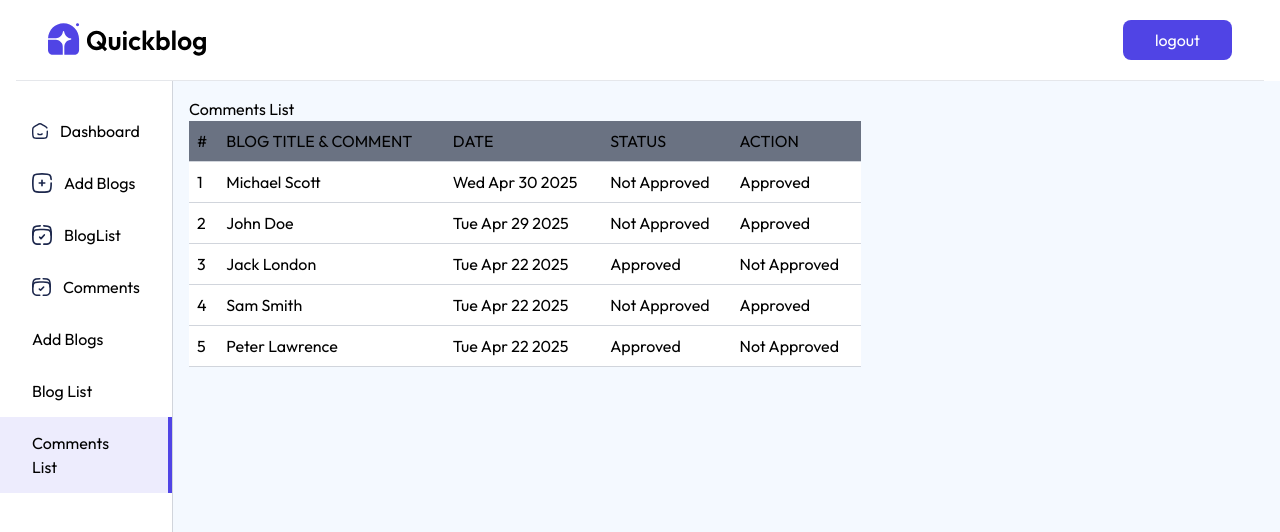
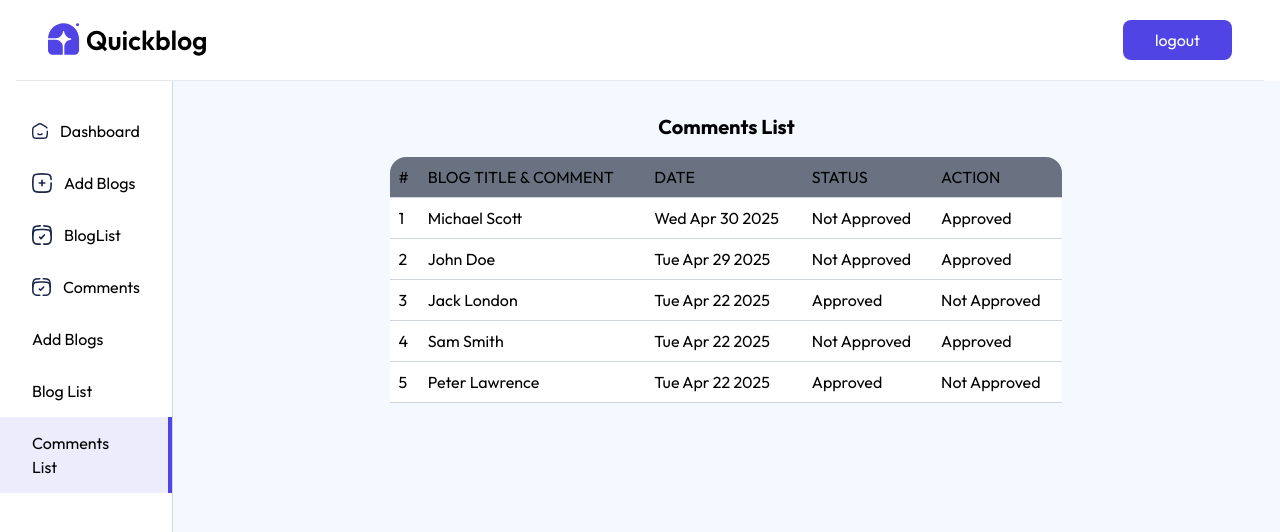
Before and after one commit to GowthamAbi/blog, a React (Vite) app: page /admin/commentslist in a window 1280 px wide. Shown: the top 532 px of the page. Built offline with nearby package versions, Linux system fonts and the light colour scheme.

Commit message:
allmost complete

```diff
--- a/src/pages/Options/CommentsList.jsx
+++ b/src/pages/Options/CommentsList.jsx
@@ -16,9 +16,9 @@ useEffect(()=>{
 },[])
   return (
     <div className='bg-blue-300/10 w-full px-4 py-4'>
-      <h5 className=' '> Comments List </h5>
+      <h5 className=' text-center py-4 font-bold text-xl'> Comments List </h5>
 
-      <div className='max-w-2xl bg-white rounded-t-2xl '>
+      <div className='overflow-scroll bg-white h-auto max-w-2xl lg:mx-auto md:mx-auto rounded-t-2xl '>
         <table className='w-full '>
 
           <thead className='uppercase bg-gray-500'>
--- a/src/pages/Options/List.jsx
+++ b/src/pages/Options/List.jsx
@@ -19,7 +19,7 @@ export default function List() {
     <div className='bg-blue-400/10 w-full  h-screen '>
         <div>
             <h5 className=' text-center py-8 text-2xl font-bold  '>Blog List</h5>
-            <div className= 'overflow-scroll  bg-white h-auto max-w-2xl lg:mx-auto md:mx-auto mx-2 rounded-2xl  '>
+            <div className= 'overflow-scroll  bg-white h-auto max-w-2xl lg:mx-auto md:mx-auto  rounded-t-2xl '>
                 <table className='w-full' >
                     <thead className='uppercase bg-gray-500 '>
                         <tr>
```
